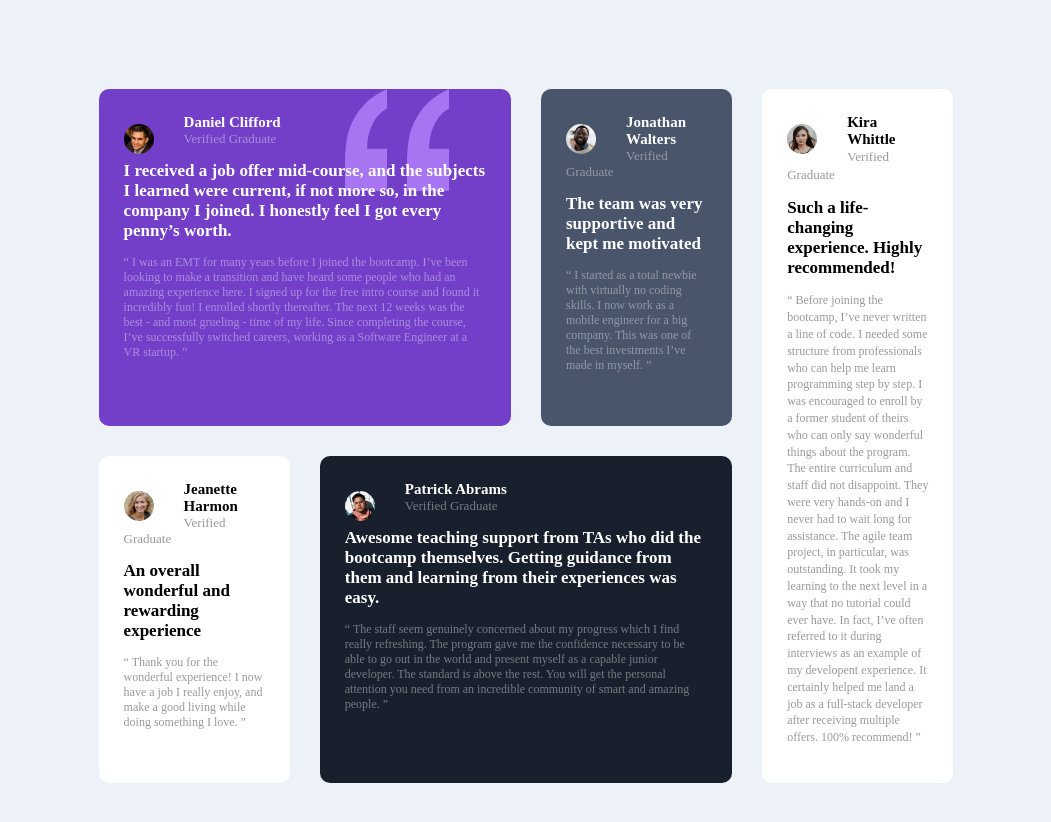
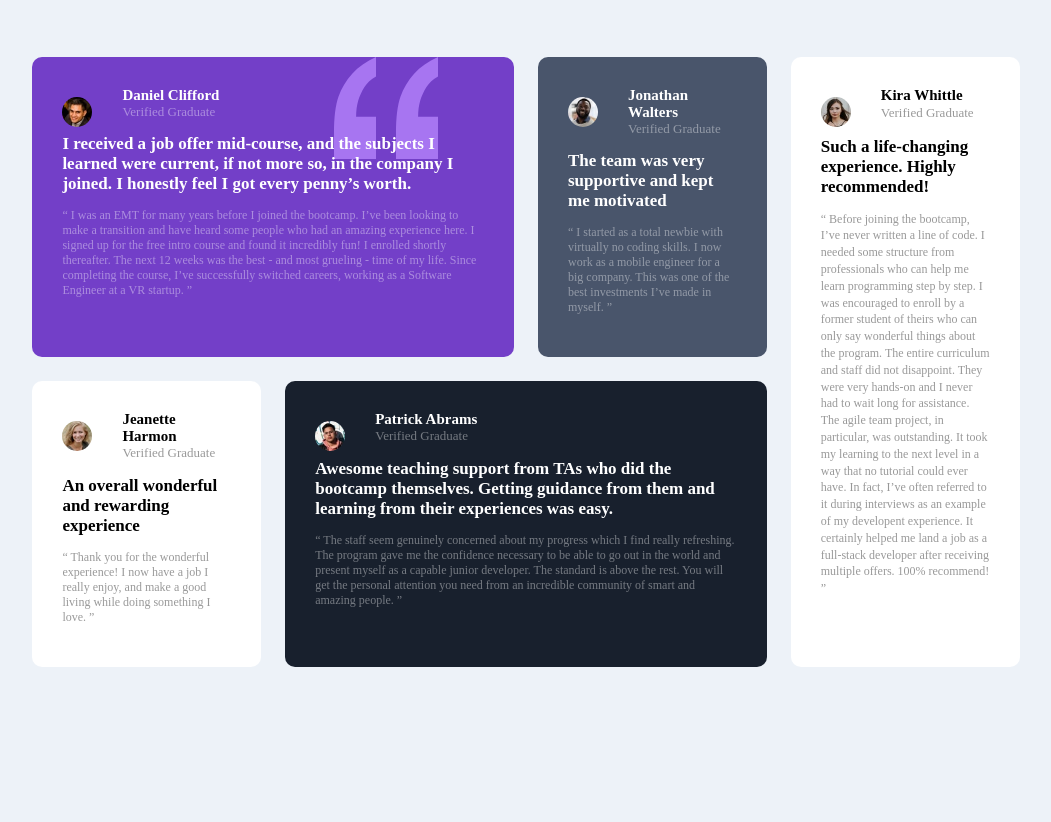
Before and after one commit to saheedibrahim/testimonials-grid-section-main, a plain HTML site: page index.html in a window 1280 px wide. Shown: the whole page, without its empty margins (114-1165 px from the left). After the commit the page ends 800 px from the top, so only its background shows below. Drawn offline with Linux system fonts and the light colour scheme.

Commit message:
edit the width of desktop size

```diff
--- a/css/style.css
+++ b/css/style.css
@@ -23,8 +23,8 @@ h2{
     grid-template-rows: repeat(39, 1fr);
 }
 .grid-container{
-    grid-column: 4/18;
-    grid-row: 4/37;
+    grid-column: 3/19;
+    grid-row: 3/37;
     display: grid;
     grid-template-columns: repeat(12, 1fr);
 }
@@ -63,8 +63,8 @@ h2{
     color: white;
 }
 .grid-container > div {
-    padding: 25px;
-    margin: 15px;
+    padding: 30px;
+    margin: 12px;
     border-radius: 10px;
 }
 @media (max-width: 600px) {
```
